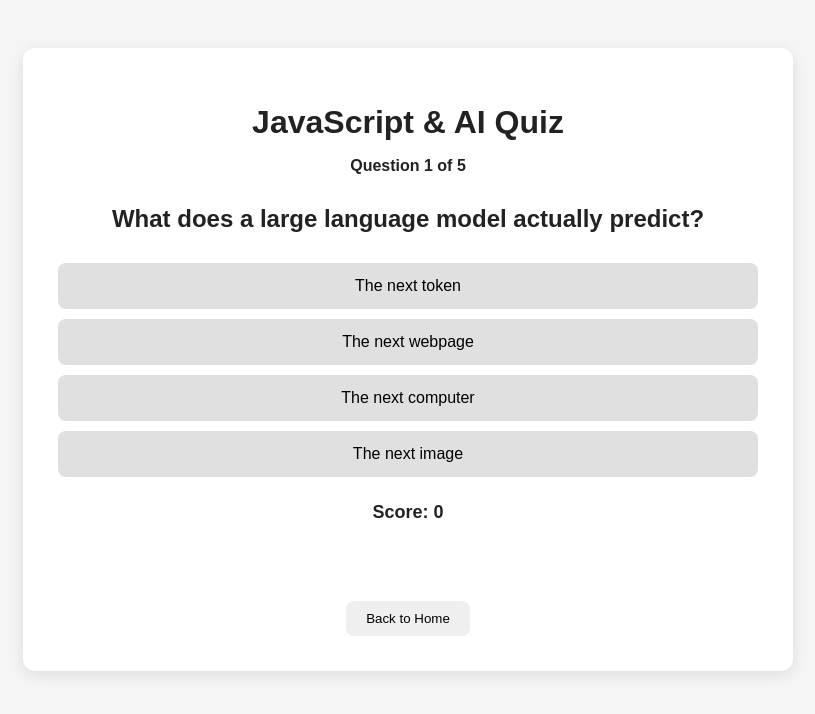
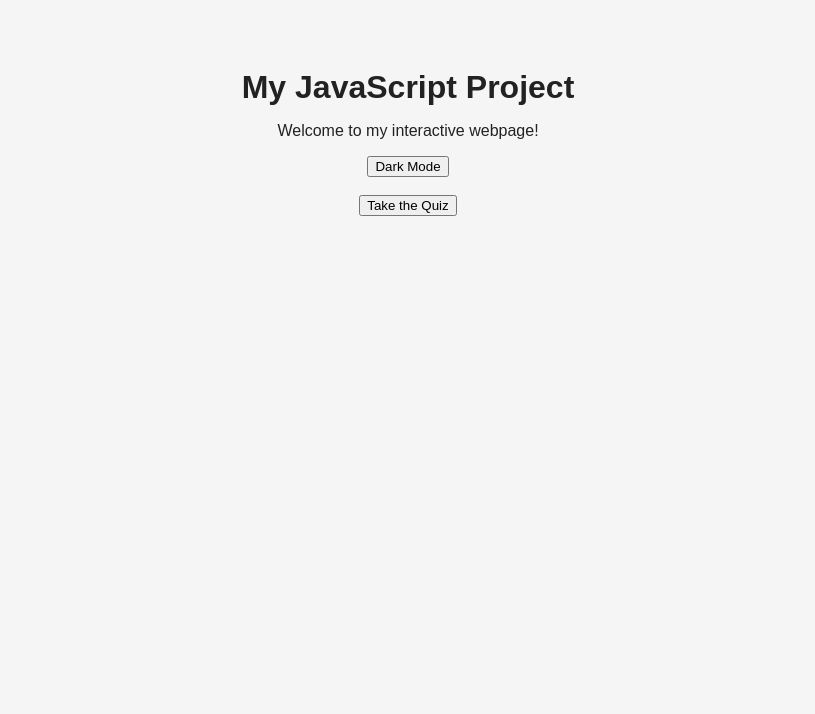
Before and after one commit to harshikasharma1227-glitch/js-session-10, a plain HTML site: page index.html in a window 1280 px wide. Shown: the whole page, without its empty margins (232-1047 px from the left). Drawn offline with Linux system fonts and the light colour scheme.

Commit message:
index.html

```diff
--- a/index.html
+++ b/index.html
@@ -3,19 +3,17 @@
 <head>
     <meta charset="UTF-8">
     <meta name="viewport" content="width=device-width, initial-scale=1.0">
-    <title>JavaScript & AI Quiz</title>
+    <title>JavaScript Session 10</title>
     <link rel="stylesheet" href="style.css">
 </head>
 <body>
-    <div class="quiz-container">
-        <h1>JavaScript & AI Quiz</h1>
-        <p id="question-number">Question 1 of 5</p>
-        <h2 id="question">Question will appear here</h2>
-        <div id="answers"></div>
-        <p id="score">Score: 0</p>
-        <p id="message"></p>
-        <a href="../">
-            <button class="back-button">Back to Home</button>
+    <div class="container">
+        <h1>My JavaScript Project</h1>
+        <p>Welcome to my interactive webpage!</p>
+        <button id="themeButton">Dark Mode</button>
+        <br><br>
+        <a href="Quiz/">
+            <button class="quiz-link">Take the Quiz</button>
         </a>
     </div>
     <script src="script.js"></script>
```
